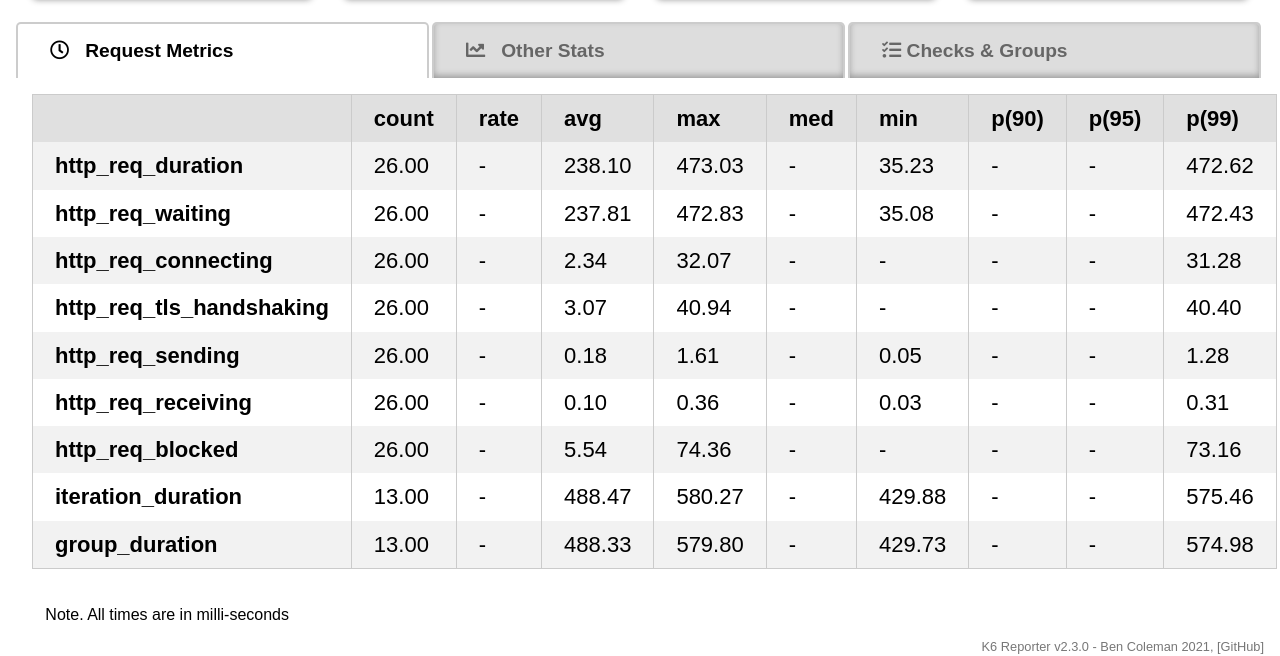
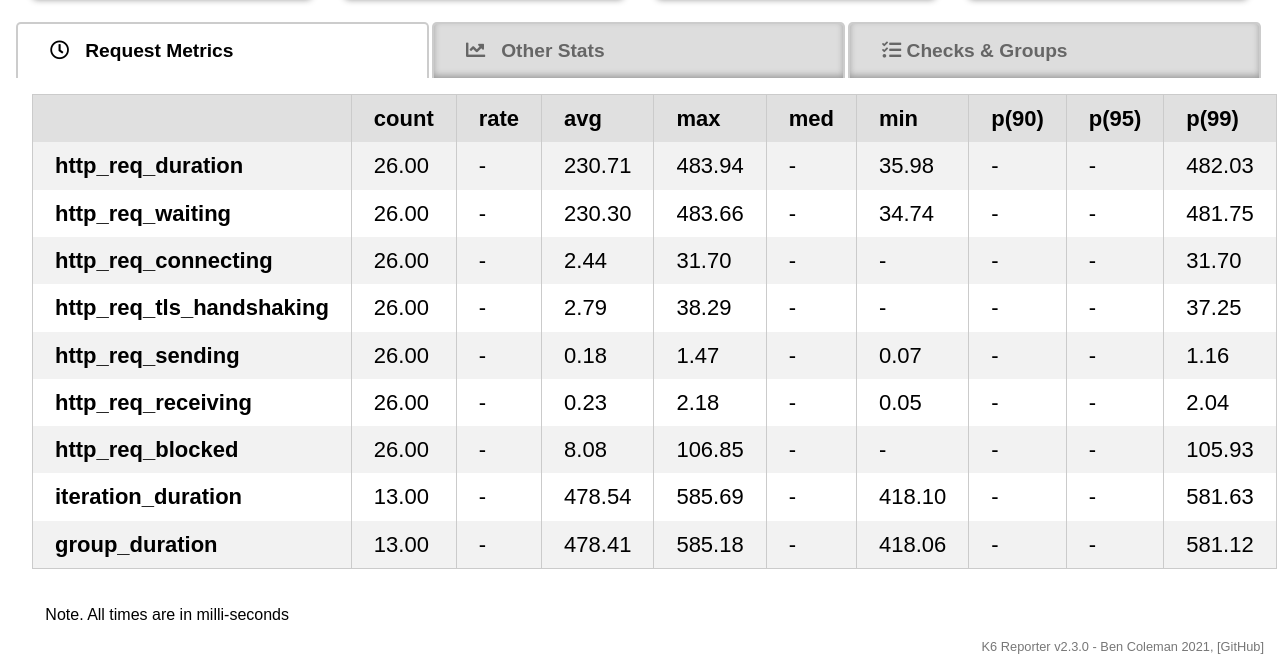
Before and after one commit to peacegreen7/k6-demoqa, a website: page Report.html in a window 1280 px wide. Shown: the part 258-914 px from the top of the page. Drawn offline with nearby package versions, Linux system fonts and the light colour scheme.

Commit message:
refactor code

```diff
--- a/Report.html
+++ b/Report.html
@@ -203,11 +203,11 @@
 
 
 
-                  <td class="">238.10</td>
+                  <td class="">230.71</td>
 
 
 
-                  <td class="">473.03</td>
+                  <td class="">483.94</td>
 
 
 
@@ -215,7 +215,7 @@
 
 
 
-                  <td class="">35.23</td>
+                  <td class="">35.98</td>
 
 
 
@@ -227,7 +227,7 @@
 
 
 
-                  <td class="">472.62</td>
+                  <td class="">482.03</td>
 
               </tr>
 
@@ -243,11 +243,11 @@
 
 
 
-                  <td class="">237.81</td>
+                  <td class="">230.30</td>
 
 
 
-                  <td class="">472.83</td>
+                  <td class="">483.66</td>
 
 
 
@@ -255,7 +255,7 @@
 
 
 
-                  <td class="">35.08</td>
+                  <td class="">34.74</td>
 
 
 
@@ -267,7 +267,7 @@
 
 
 
-                  <td class="">472.43</td>
+                  <td class="">481.75</td>
 
               </tr>
 
@@ -283,11 +283,11 @@
 
 
 
-                  <td class="">2.34</td>
+                  <td class="">2.44</td>
 
 
 
-                  <td class="">32.07</td>
+                  <td class="">31.70</td>
 
 
 
@@ -307,7 +307,7 @@
 
 
 
-                  <td class="">31.28</td>
+                  <td class="">31.70</td>
 
               </tr>
 
@@ -323,11 +323,11 @@
 
 
 
-                  <td class="">3.07</td>
+                  <td class="">2.79</td>
 
 
 
-                  <td class="">40.94</td>
+                  <td class="">38.29</td>
 
 
 
@@ -347,7 +347,7 @@
 
 
 
-                  <td class="">40.40</td>
+                  <td class="">37.25</td>
 
               </tr>
 
@@ -367,7 +367,47 @@
 
 
 
-                  <td class="">1.61</td>
+                  <td class="">1.47</td>
+
+
+
+                  <td>-</td>
+
+
+
+                  <td class="">0.07</td>
+
+
+
+                  <td>-</td>
+
+
+
+                  <td>-</td>
+
+
+
+                  <td class="">1.16</td>
+
+              </tr>
+
+              <tr>
+                <td><b>http_req_receiving</b></td>
+
+
+                  <td class="">26.00</td>
+
+
+
+                  <td>-</td>
+
+
+
+                  <td class="">0.23</td>
+
+
+
+                  <td class="">2.18</td>
 
 
 
@@ -387,47 +427,7 @@
 
 
 
-                  <td class="">1.28</td>
-
-              </tr>
-
-              <tr>
-                <td><b>http_req_receiving</b></td>
-
-
-                  <td class="">26.00</td>
-
-
-
-                  <td>-</td>
-
-
-
-                  <td class="">0.10</td>
-
-
-
-                  <td class="">0.36</td>
-
-
-
-                  <td>-</td>
-
-
-
-                  <td class="">0.03</td>
-
-
-
-                  <td>-</td>
-
-
-
-                  <td>-</td>
-
-
-
-                  <td class="">0.31</td>
+                  <td class="">2.04</td>
 
               </tr>
 
@@ -443,11 +443,11 @@
 
 
 
-                  <td class="">5.54</td>
+                  <td class="">8.08</td>
 
 
 
-                  <td class="">74.36</td>
+                  <td class="">106.85</td>
 
 
 
@@ -467,7 +467,7 @@
 
 
 
-                  <td class="">73.16</td>
+                  <td class="">105.93</td>
 
               </tr>
 
@@ -483,11 +483,11 @@
 
 
 
-                  <td class="">488.47</td>
+                  <td class="">478.54</td>
 
 
 
-                  <td class="">580.27</td>
+                  <td class="">585.69</td>
 
 
 
@@ -495,7 +495,7 @@
 
 
 
-                  <td class="">429.88</td>
+                  <td class="">418.10</td>
 
 
 
@@ -507,7 +507,7 @@
 
 
 
-                  <td class="">575.46</td>
+                  <td class="">581.63</td>
 
               </tr>
 
@@ -523,11 +523,11 @@
 
 
 
-                  <td class="">488.33</td>
+                  <td class="">478.41</td>
 
 
 
-                  <td class="">579.80</td>
+                  <td class="">585.18</td>
 
 
 
@@ -535,7 +535,7 @@
 
 
 
-                  <td class="">429.73</td>
+                  <td class="">418.06</td>
 
 
 
@@ -547,7 +547,7 @@
 
 
 
-                  <td class="">574.98</td>
+                  <td class="">581.12</td>
 
               </tr>
 
@@ -576,7 +576,7 @@
               <h4>Iterations</h4>
               <i class="fas fa-redo icon"></i>
               <div class="row"><div>Total</div><div>13</div></div>
-              <div class="row"><div>Rate</div><div>4.01/s</div></div>
+              <div class="row"><div>Rate</div><div>4.13/s</div></div>
             </div>
 
 
@@ -593,7 +593,7 @@
             <h4>Requests</h4>
             <i class="fas fa-globe icon"></i>
             <div class="row"><div>Total</div><div>26</div></div>
-            <div class="row"><div>Rate</div><div>8.01/s</div></div>
+            <div class="row"><div>Rate</div><div>8.26/s</div></div>
           </div>
 
           <div class="box metricbox">
--- a/package.json
+++ b/package.json
@@ -32,5 +32,10 @@
     "webpack": "^5.90.3",
     "webpack-cli": "^5.1.4",
     "webpack-glob-entries": "^1.0.1"
+  },
+  "dependencies": {
+    "@babel/preset-typescript": "^7.23.3",
+    "@types/webpack": "^5.28.5",
+    "typescript": "^5.4.2"
   }
 }
```
Also changed, not shown: README.md, 2 other files.
